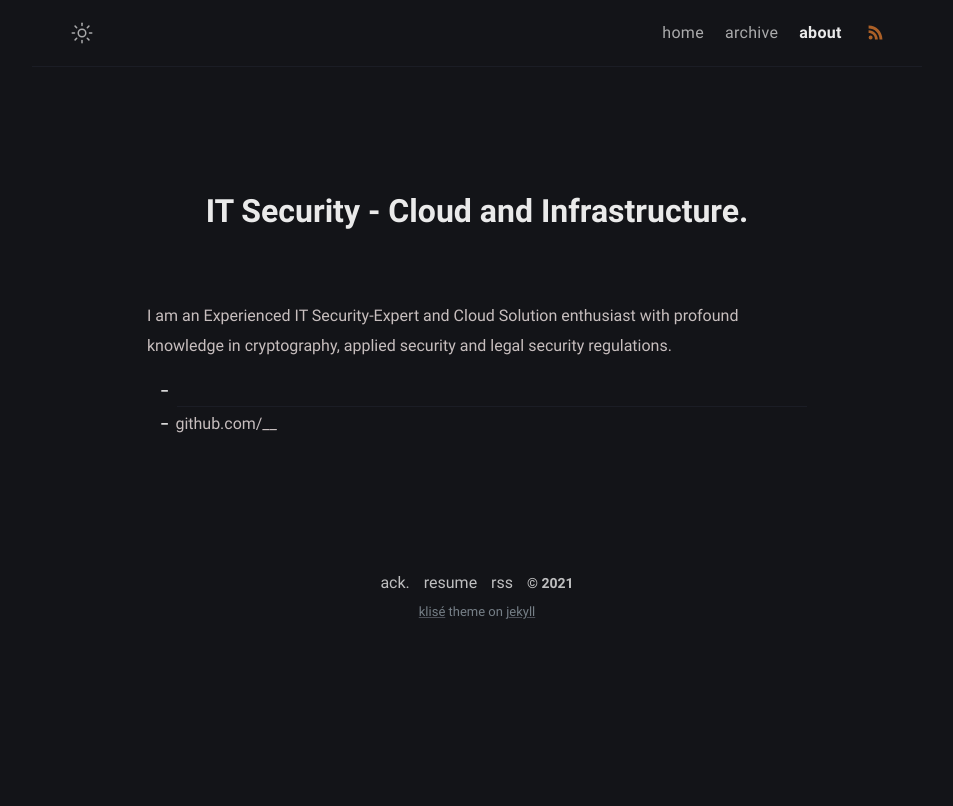
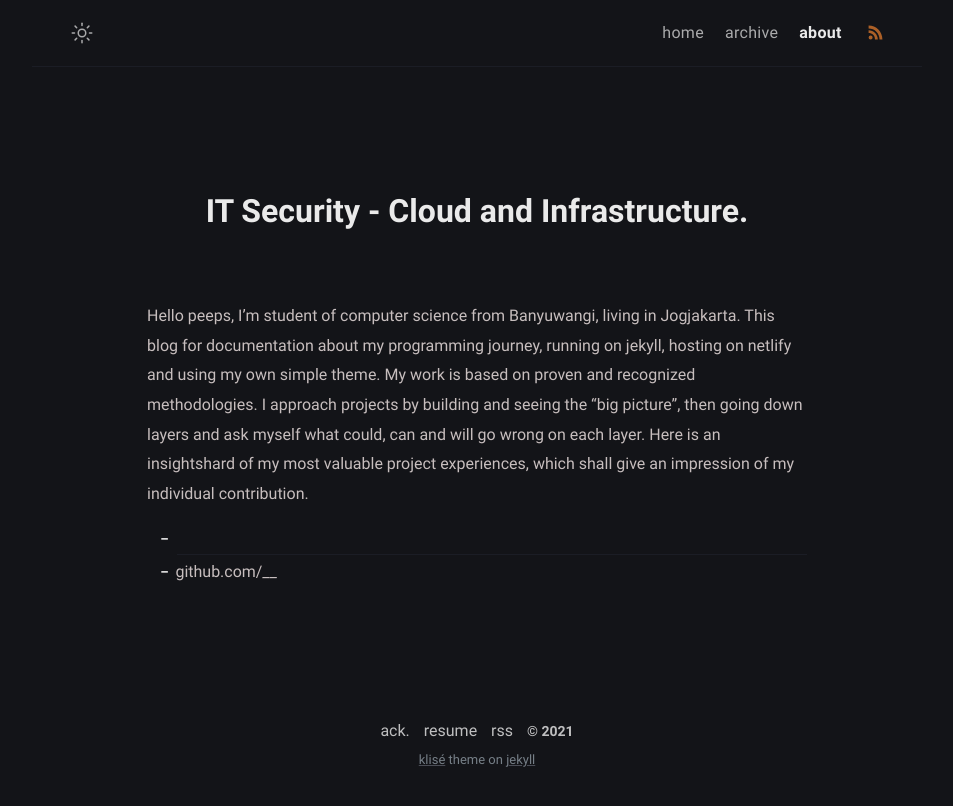
Before and after one commit to securebitAsif/fabulous-jupiter-8f84d, a Jekyll site: the page built from about.md, in a window 1280 px wide. Shown: the top 806 px of the page, without its empty margins (163-1116 px from the left). Built offline with Jekyll 4.4.1, drawn with Linux system fonts in a browser that asks for light colours.

Commit message:
about.md: changed

```diff
--- a/about.md
+++ b/about.md
@@ -2,11 +2,11 @@
 title: IT Security - Cloud and Infrastructure
 permalink: /about/
 layout: page
-excerpt: Hello peeps, I'm student of computer science from Banyuwangi, living in Jogjakarta. This blog for documentation about my programming journey, running on jekyll, hosting on netlify and using my own simple theme. My work is based on proven and recognized methodologies. I approach projects by building and seeing the “big picture”, then going down layers and ask myself what could, can and will go wrong on each layer. Here is an insightshard of my most valuable project experiences, which shall give an impression of my individual contribution.
+excerpt:
 comments: false
 ---
 
-I am an Experienced IT Security-Expert and Cloud Solution enthusiast with profound knowledge in cryptography, applied security and legal security regulations.
+Hello peeps, I'm student of computer science from Banyuwangi, living in Jogjakarta. This blog for documentation about my programming journey, running on jekyll, hosting on netlify and using my own simple theme. My work is based on proven and recognized methodologies. I approach projects by building and seeing the “big picture”, then going down layers and ask myself what could, can and will go wrong on each layer. Here is an insightshard of my most valuable project experiences, which shall give an impression of my individual contribution.
 
 - {{ site.author.email }}
 - github.com/{{ site.author.github }}
```
